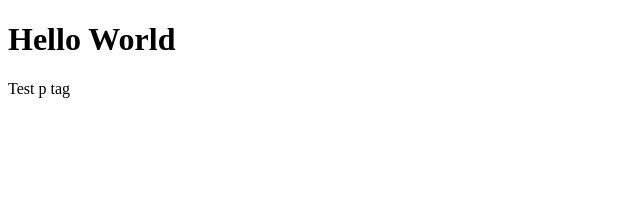
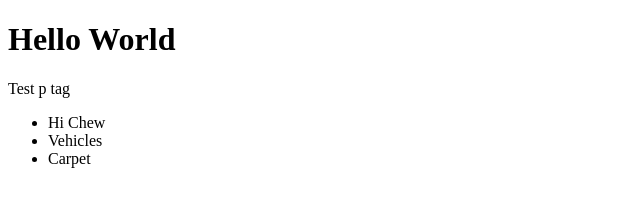
Before and after one commit to rhinehart22/day-1, a plain HTML site: page index.html in a window 1280 px wide. Shown: the whole page, without its empty margins (0-640 px from the left). Drawn offline with Linux system fonts and the light colour scheme.

Commit message:
Added List

```diff
--- a/index.html
+++ b/index.html
@@ -9,5 +9,10 @@
 <body>
     <h1>Hello World</h1>
     <p>Test p tag</p>
+    <ul>
+        <li>Hi Chew</li>
+        <li>Vehicles</li>
+        <li>Carpet</li>
+    </ul>
 </body>
 </html>
```
